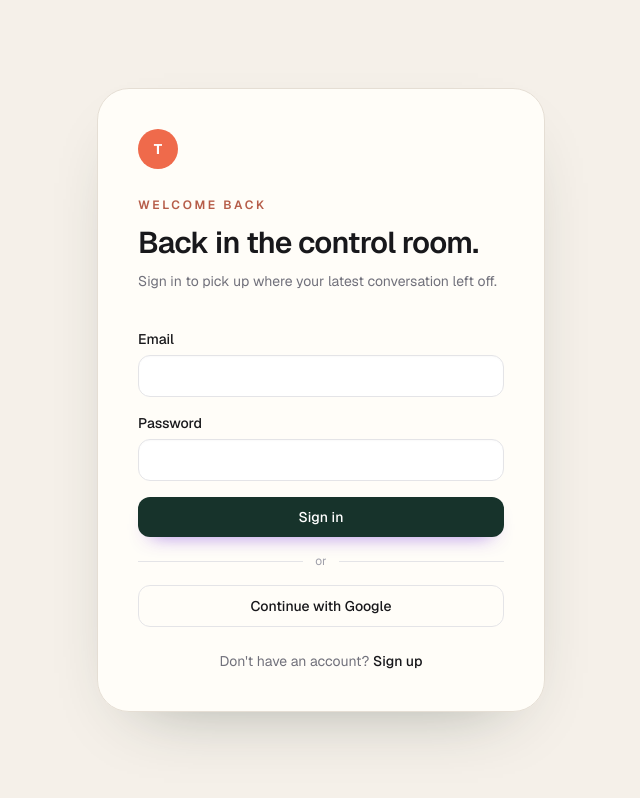
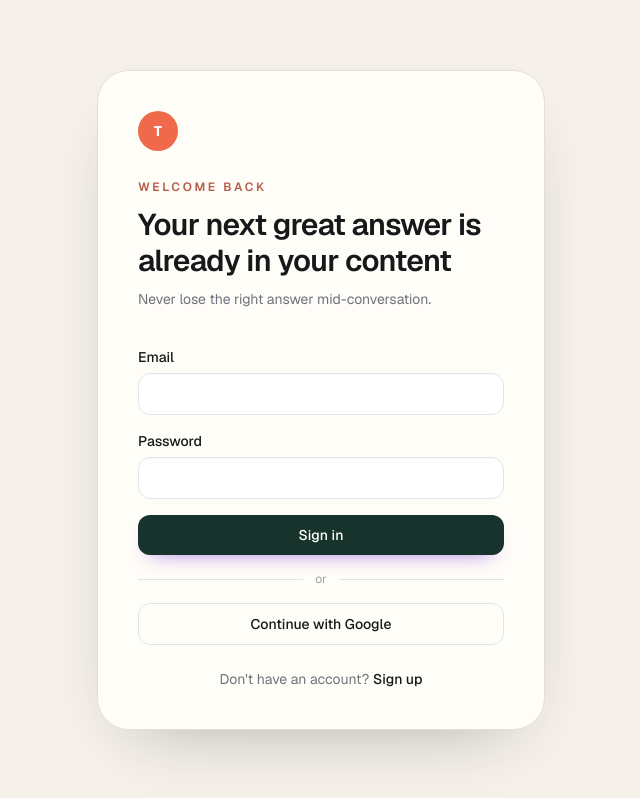
Before and after one commit to Teniolaj/talk-show, a Next.js app: page /login in a window 1280 px wide. Shown: the whole page, without its empty margins (639-1279 px from the left). Built offline with nearby package versions, Linux system fonts and the light colour scheme.

Commit message:
new words

```diff
--- a/app/login/page.tsx
+++ b/app/login/page.tsx
@@ -63,8 +63,8 @@ function LoginForm() {
         <div className="mb-9">
           <div className="flex h-10 w-10 items-center justify-center rounded-full bg-[#ef6a4b] text-sm font-bold text-white">T</div>
           <p className="mt-7 text-xs font-semibold uppercase tracking-[0.22em] text-[#b65d49]">Welcome back</p>
-          <h1 className="mt-3 text-3xl font-semibold tracking-tight text-zinc-900">Back in the control room.</h1>
-          <p className="mt-2 text-sm leading-6 text-zinc-500">Sign in to pick up where your latest conversation left off.</p>
+          <h1 className="mt-3 text-3xl font-semibold tracking-tight text-zinc-900">Your next great answer is already in your content</h1>
+          <p className="mt-2 text-sm leading-6 text-zinc-500">Never lose the right answer mid-conversation.</p>
         </div>
 
         <form onSubmit={handleSubmit} className="mt-6 space-y-4">
```
